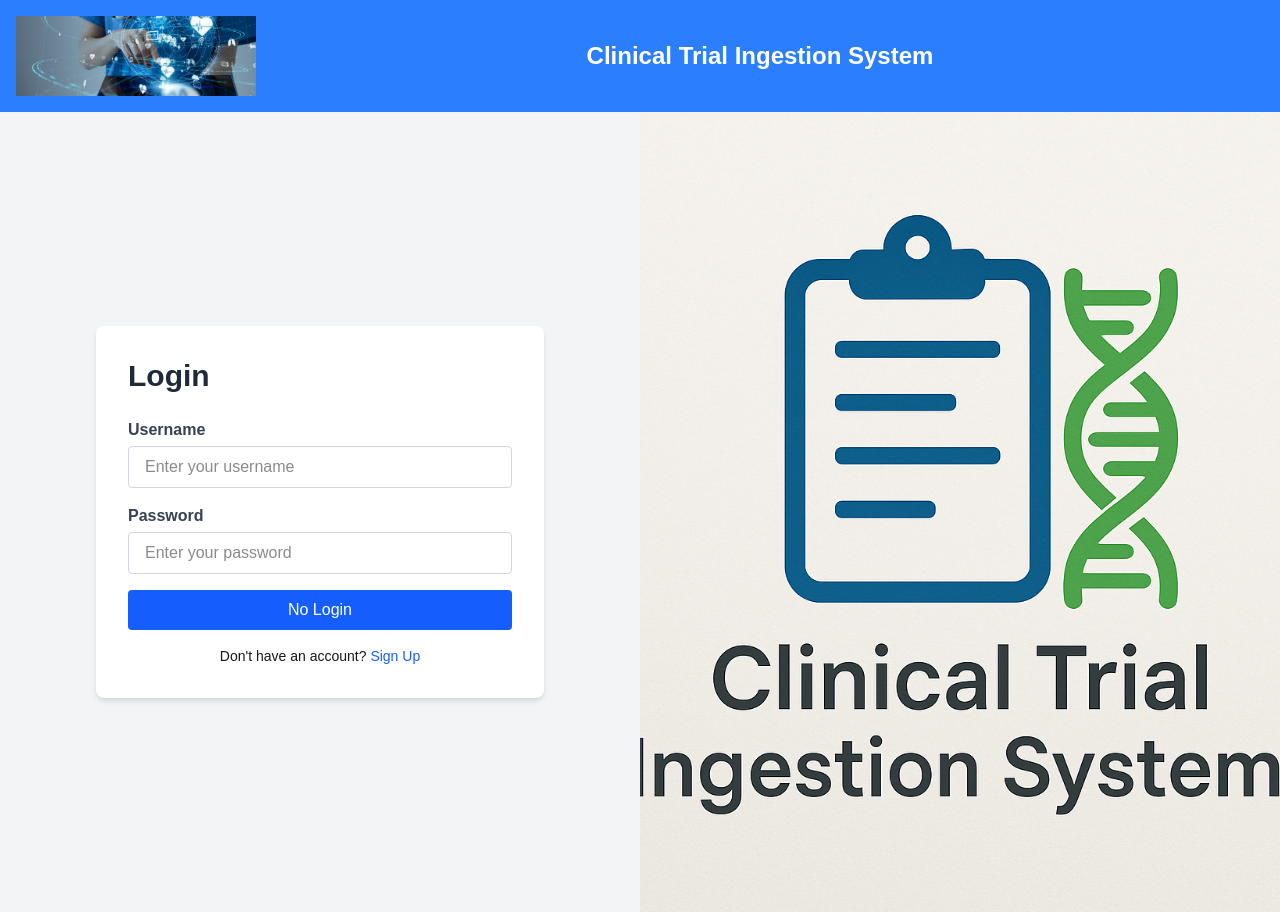
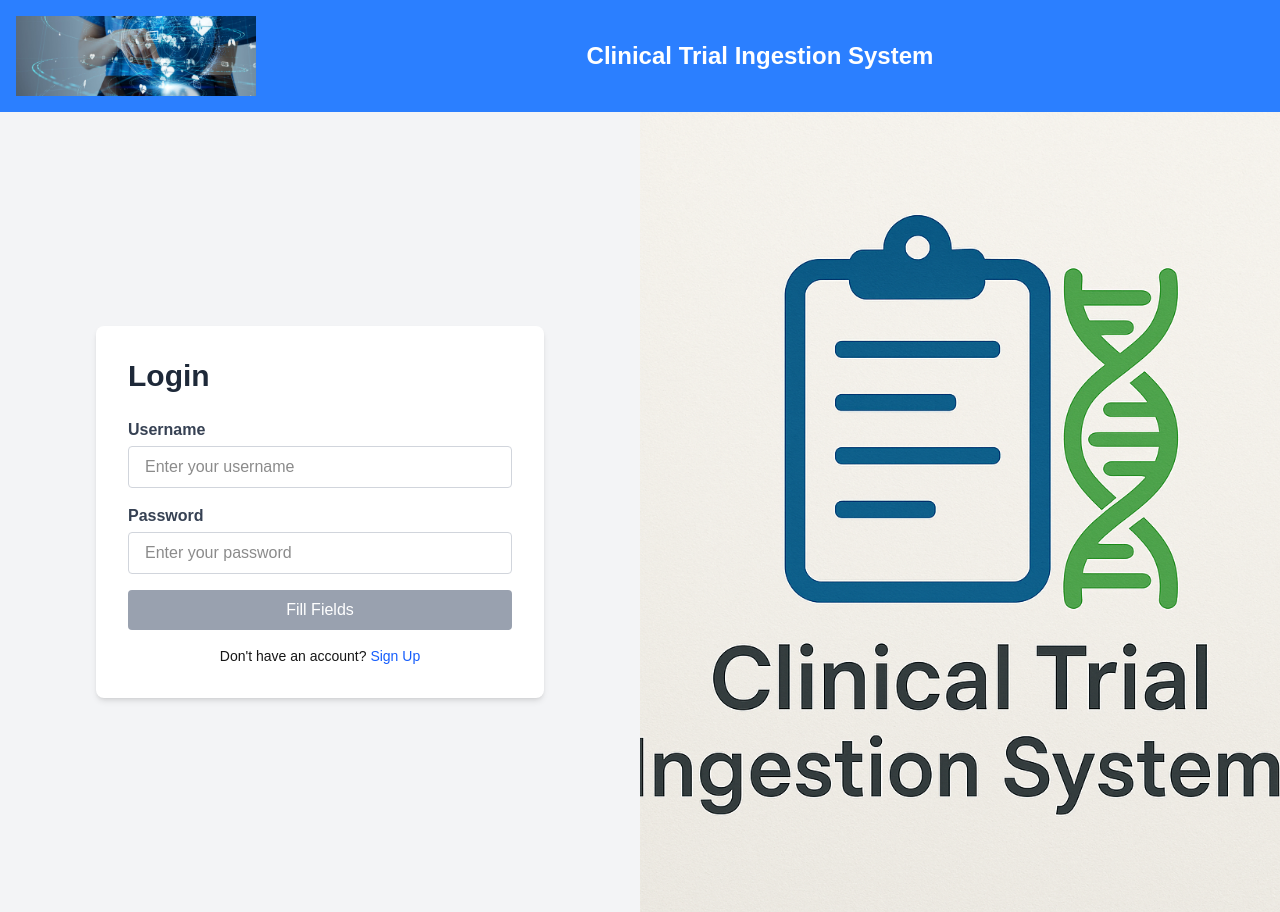
Before and after one commit to akashbodhale/CTIS, a Next.js app: page / in a window 1280 px wide. Built offline with nearby package versions, Linux system fonts and the light colour scheme.

Commit message:
style login page properly

```diff
--- a/app/login/page.tsx
+++ b/app/login/page.tsx
@@ -1,30 +1,26 @@
-
 'use client';
 import Link from "next/link";
 import React, { useEffect, useState } from "react";
-import {useRouter} from 'next/navigation';
-// import Image from 'next/image';
+import { useRouter } from 'next/navigation';
 
-export  default function LoginPage(){
-    const[user,setUser]=useState({
-        email:"",
-        username:"",
-        password:""
-    })
-    const router=useRouter();
-    const[buttonDisabled,setbuttonDisabled]=useState(false);
-    const [loading,setLoading]=useState(false);
+export default function LoginPage() {
+  const [user, setUser] = useState({
+    email: "",
+    username: "",
+    password: ""
+  });
 
-    useEffect(()=>{
+  const router = useRouter();
+  const [buttonDisabled, setButtonDisabled] = useState(false);
+  const [loading, setLoading] = useState(false);
 
-          if(user.password.length>0 && user.username.length>0){
-            setbuttonDisabled(false);
+  useEffect(() => {
+    if (user.password.length > 0 && user.username.length > 0) {
+      setButtonDisabled(false);
+    } else {
+      setButtonDisabled(true);
     }
-          else{
-            setbuttonDisabled(true);
-          }
-
-        },[user])
+  }, [user]);
 
   const onLogin = async () => {
     try {
@@ -39,14 +35,13 @@ export  default function LoginPage(){
       if (!response.ok) {
         const errorData = await response.json();
         console.log('Login failed:', errorData);
-              return("user not exist");
+        return "User does not exist";
       }
 
       console.log('Login success');
       router.push('/trials');
     } catch (error) {
-            if(error  instanceof Error )
-              {
+      if (error instanceof Error) {
         console.error('Login error:', error.message || error);
       }
     } finally {
@@ -54,13 +49,16 @@ export  default function LoginPage(){
     }
   };
 
-    return(
-        <div className="flex min-h-screen bg-gray-100">
+  return (
+    <div className="flex h-screen overflow-hidden bg-gray-100">
+      {/* Left section: Login form */}
       <div className="w-1/2 flex items-center justify-center p-8">
         <div className="bg-white shadow-md rounded-lg p-8 w-full max-w-md">
-            <h1 className="text-3xl font-bold text-gray-800 mb-6">{loading? "processing":"Login"}</h1>
+          <h1 className="text-3xl font-bold text-gray-800 mb-6">
+            {loading ? "Processing..." : "Login"}
+          </h1>
 
-            <label htmlFor="username" className="block text-gray-700  font-semibold mb-1">Username</label>
+          <label htmlFor="username" className="block text-gray-700 font-semibold mb-1">Username</label>
           <input
             type="text"
             id="username"
@@ -79,9 +77,21 @@ export  default function LoginPage(){
             onChange={(e) => setUser({ ...user, password: e.target.value })}
             className="w-full px-4 py-2 mb-4 border border-gray-300 dark:text-black rounded focus:outline-none focus:ring-2 focus:ring-blue-500"
           />
-      <button className="w-full bg-blue-600 text-white py-2 rounded hover:bg-blue-700 transition duration-200" onClick={onLogin}>{buttonDisabled?"No Login":"Login"}</button>
+
+          <button
+            className={`w-full text-white py-2 rounded transition duration-200 ${
+              buttonDisabled
+                ? "bg-gray-400 cursor-not-allowed"
+                : "bg-blue-600 hover:bg-blue-700"
+            }`}
+            onClick={onLogin}
+            disabled={buttonDisabled}
+          >
+            {buttonDisabled ? "Fill Fields" : "Login"}
+          </button>
+
           <p className="text-sm text-center mt-4">
-                {"Don't have an account"}?{' '}
+            Don't have an account?{" "}
             <Link href="/signup" className="text-blue-600 hover:underline font-medium">
               Sign Up
             </Link>
@@ -89,11 +99,14 @@ export  default function LoginPage(){
         </div>
       </div>
 
+      {/* Right section: Image */}
       <div className="w-1/2 hidden md:block">
         <img
           src="../../main_log.png"
-      alt="Sign Up Illustration"
+          alt="Login Illustration"
           className="w-full h-full object-cover"
         />
       </div>
-</div>)}
+    </div>
+  );
+}
```
Lines whose indentation alone changed are shown as unchanged.
